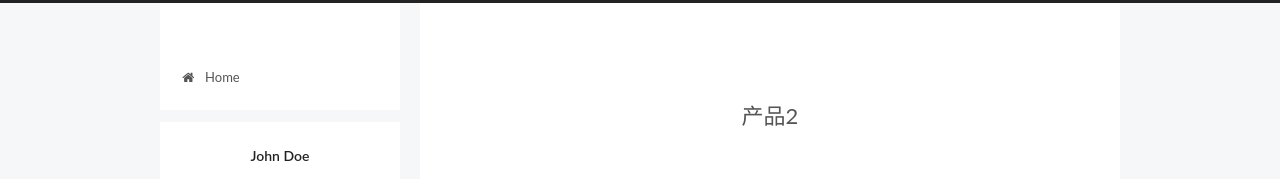
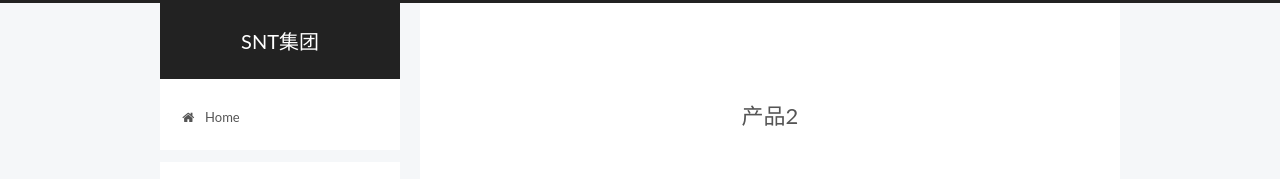
Before and after one commit to ht-dep/7hj, a plain HTML site: page index.html in a window 1280 px wide. Shown: the top 179 px of the page. Drawn offline with Linux system fonts and the light colour scheme.

Commit message:
Site updated: 2018-03-19 16:18:12

```diff
--- a/index.html
+++ b/index.html
@@ -100,11 +100,11 @@
 
 
   <meta property="og:type" content="website">
-<meta property="og:title" content="SNT产品">
+<meta property="og:title" content="SNT集团">
 <meta property="og:url" content="https://ht-dep.github.io/index.html">
-<meta property="og:site_name" content="SNT产品">
+<meta property="og:site_name" content="SNT集团">
 <meta name="twitter:card" content="summary">
-<meta name="twitter:title" content="SNT产品">
+<meta name="twitter:title" content="SNT集团">
 
 
 
@@ -121,7 +121,7 @@
   };
 </script>
 
-  <title>SNT产品</title>
+  <title>SNT集团</title>
 
 
 
@@ -176,12 +176,12 @@
       <div class="header-inner">
 
 <div class="site-brand-wrapper">
-  <!--<div class="site-meta ">-->
+  <div class="site-meta ">
 
     <div class="custom-logo-site-title">
       <a href="/7hj/" class="brand" rel="start">
         <span class="logo-line-before"><i></i></span>
-        <span class="site-title">SNT产品</span>
+        <span class="site-title">SNT集团</span>
         <span class="logo-line-after"><i></i></span>
       </a>
     </div>
@@ -261,7 +261,7 @@
     </span>
 
     <span hidden itemprop="publisher" itemscope itemtype="http://schema.org/Organization">
-      <meta itemprop="name" content="SNT产品">
+      <meta itemprop="name" content="SNT集团">
     </span>
 
 
@@ -373,7 +373,7 @@
     </span>
 
     <span hidden itemprop="publisher" itemscope itemtype="http://schema.org/Organization">
-      <meta itemprop="name" content="SNT产品">
+      <meta itemprop="name" content="SNT集团">
     </span>
 
 
@@ -485,7 +485,7 @@
     </span>
 
     <span hidden itemprop="publisher" itemscope itemtype="http://schema.org/Organization">
-      <meta itemprop="name" content="SNT产品">
+      <meta itemprop="name" content="SNT集团">
     </span>
 
 
```
Also changed, not shown: 2018/03/19/产品/index.html (+5 -5 lines), 2018/03/19/产品1/index.html (+5 -5 lines), 2018/03/19/产品2/index.html (+5 -5 lines), archives/2018/03/index.html (+6 -6 lines), archives/2018/index.html (+6 -6 lines), archives/index.html (+6 -6 lines).
